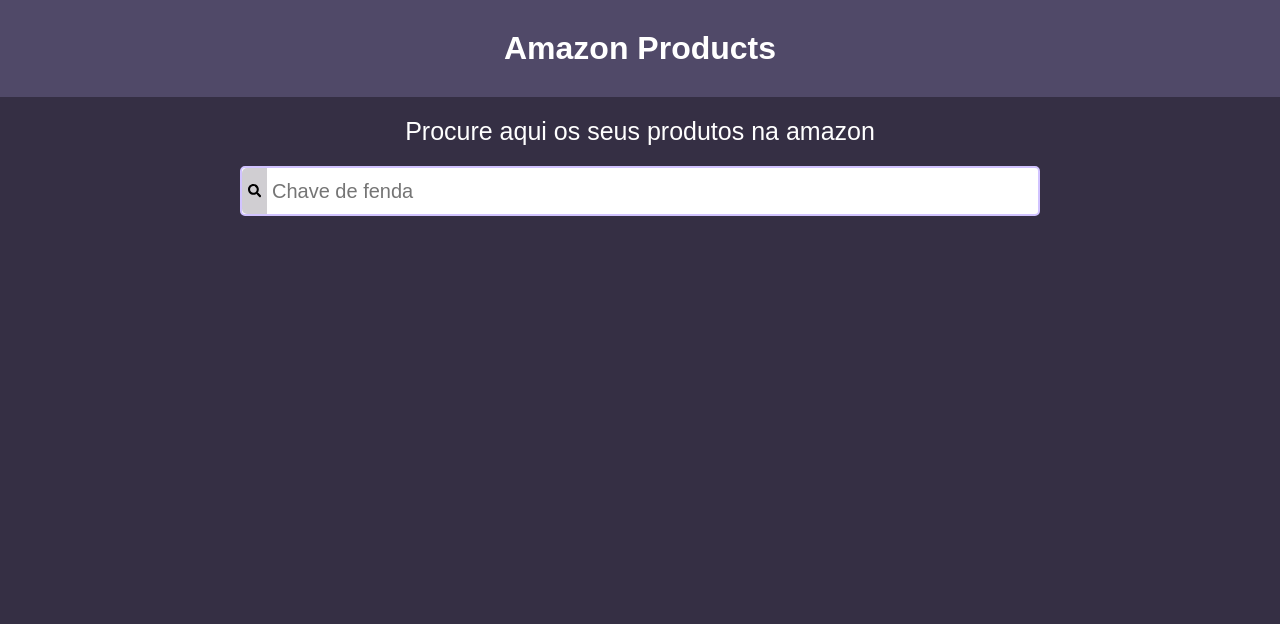
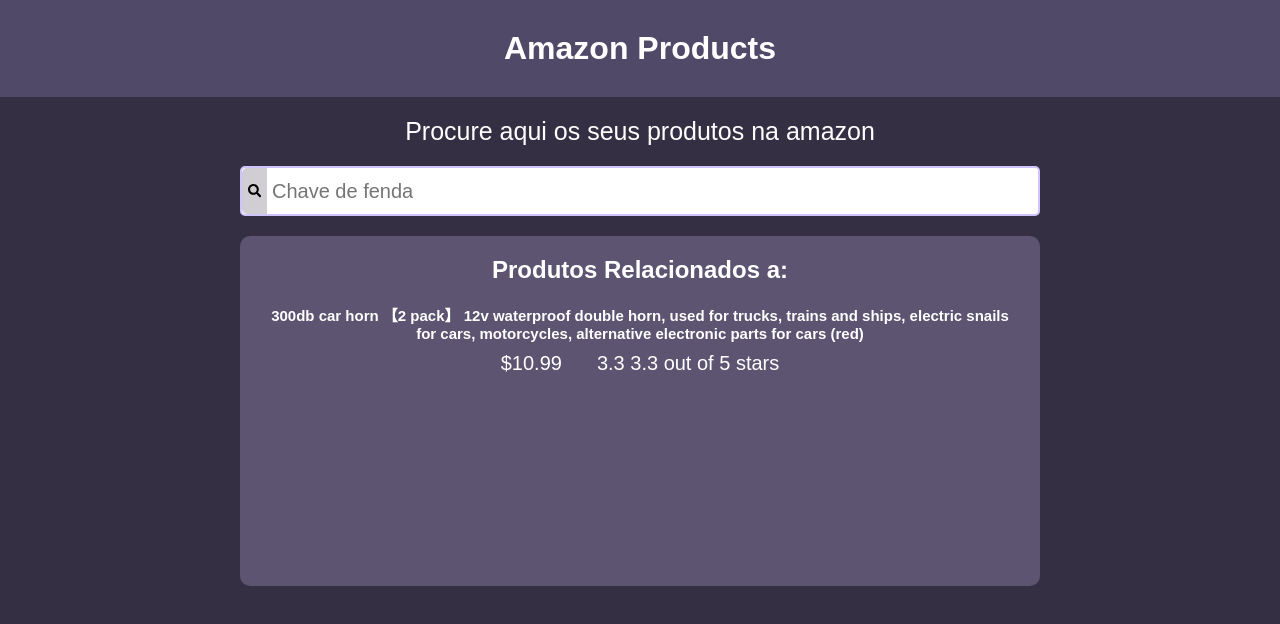
Before and after one commit to Fezaoo/web-scraping-amazon, a React (Create React App) app: page / in a window 1280 px wide. Shown: the top 624 px of the page. Built offline with nearby package versions, Linux system fonts and the light colour scheme.

Commit message:
display of products list

```diff
--- a/src/App.css
+++ b/src/App.css
@@ -67,14 +67,19 @@
   overflow-y: auto;
   gap: 10px;
 }
-
 .products {
   text-align: center;
+}
+.resultado_pesquisa{
+  margin: 10px 0;
+}
+.item_titulo{
+  font-size: 15px;
 }
 .valores_pesquisa{
   display: flex;
   flex-direction: row;
-  margin-top: 20px;
+  margin-top: 10px;
   justify-content: center;
   align-items: center;
   gap: 35px;
--- a/src/App.js
+++ b/src/App.js
@@ -2,12 +2,18 @@
 import { FaSearch } from 'react-icons/fa';
 import { useState } from 'react';
 import axios from 'axios'
-
+import ProductList from './ProductList';
+import { useEffect } from 'react';
 
 function App() {
   const [Search, setSearch] = useState('')
   const [ActualSearch, setActualSearch] = useState('')
-  const [Display, setDisplay] = useState(false)
+  const [Display, setDisplay] = useState(true)
+  const [Data, setData] = useState([{
+    "price": "$10.99",
+    "rating": "3.3\n               \n\n\n                 3.3 out of 5 stars",
+    "title": "300db car horn 【2 pack】 12v waterproof double horn, used for trucks, trains and ships, electric snails for cars, motorcycles, alternative electronic parts for cars (red)"
+}])
   const [ItemTitulo, setItemTitulo] = useState()
   const [ItemPreco, setItemPreco] = useState()
   const [ItemAvaliacao, setItemAvaliacao] = useState()
@@ -18,12 +24,8 @@
     setActualSearch(Search)
     axios.get(`http://127.0.0.1:5000/api/dados?query=${Search}`)
     .then(response => {
-      const data = response.data
-      setItemTitulo(data['title'])
-      setItemPreco(data['price'])
-      setItemAvaliacao(data['rating'])
+      setData(response.data)
       console.log('Dados recebidos:', response.data);
-
     })
     .catch(error => {
       console.error('Erro ao buscar dados:', error);
@@ -60,15 +62,7 @@
             <h2 className='titulo_pesquisa'>
               Produtos Relacionados a: {ActualSearch}
             </h2>
-            <div className='resultado_pesquisa'>
-              <h3 className=''>
-                {ItemTitulo}
-              </h3>
-              <div className='valores_pesquisa'>
-                  <div className='item_preco valor_pesquisa'><h3 className='legenda_valor'>Preço</h3> {ItemPreco}</div>
-                  <div className='item_avaliacao valor_pesquisa'><h3 className='legenda_valor'>Avaliações</h3> {ItemAvaliacao}</div>
-              </div>
-            </div>
+          <ProductList data={Data}/>
         </section>}
       </main>
     </div>
--- /dev/null
+++ b/src/ProductCard.js
@@ -0,0 +1,17 @@
+import React from 'react';
+
+function ProductCard({ price, rating, title }) {
+  return (
+    <div>
+      <div className='resultado_pesquisa'>
+        <h3 className='item_titulo'>{title}</h3>
+        <div className='valores_pesquisa'>
+          <div className='item_preco valor_pesquisa'>{price}</div>
+          <div className='item_avaliacao valor_pesquisa'>{rating}</div>
+        </div>
+      </div>
+    </div>
+  );
+}
+
+export default ProductCard;
--- /dev/null
+++ b/src/ProductList.js
@@ -0,0 +1,19 @@
+import React from 'react';
+import ProductCard from './ProductCard'; // Supondo que você tenha um componente ProductCard
+
+function ProductList({ data }) {
+  if (data) {return (
+    <div>
+      {data.map((product, index) => (
+        <ProductCard
+          key={index}
+          price={product.price}
+          rating={product.rating}
+          title={product.title}
+        />
+      ))}
+    </div>
+  );}
+}
+
+export default ProductList;
```
